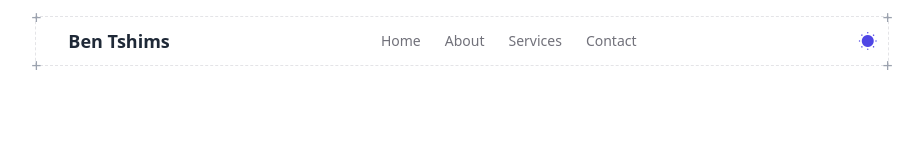
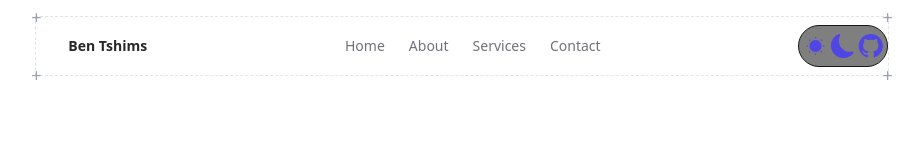
Before and after one commit to Bentshims/me-portfolio, a plain HTML site: page home.html in a window 1280 px wide. Shown: the whole page, without its empty margins (178-1101 px from the left). Drawn offline with nearby package versions, Linux system fonts and the light colour scheme.

Commit message:
ajout statique du toggle dark mode + github

```diff
--- a/home.html
+++ b/home.html
@@ -16,11 +16,11 @@
         <span class="absolute top-0 right-0 translate-x-1/2 -translate-y-1/2 text-gray-400 text-lg">+</span>
         <span class="absolute bottom-0 left-0 -translate-x-1/2 translate-y-1/2 text-gray-400 text-lg">+</span>
         <span class="absolute bottom-0 right-0 translate-x-1/2 translate-y-1/2 text-gray-400 text-lg">+</span>
-        <div class="max-w-6xl mx-auto flex items-center justify-between">
+        <div class="max-w-6xl mx-auto flex items-center justify-between py-2">
           <!-- Logo -->
           <a href="/" class="flex items-center space-x-2">
             <svg class="h-6 w-6 text-indigo-600 dark:text-indigo-400"><!-- icône --></svg>
-            <span class="font-semibold text-lg text-gray-800 dark:text-zinc-400">Ben Tshims</span>
+            <span class="font-semibold text-md text-zinc-800 dark:text-zinc-400">Ben Tshims</span>
           </a>
           <!-- Nav desktop -->
           <nav class="hidden md:flex space-x-6">
@@ -29,12 +29,15 @@
             <a href="#services" class="hover:text-emerald-500">Services</a>
             <a href="#contact" class="hover:text-fuchsia-500">Contact</a>
           </nav>
-          <div class="flex items-center space-x-4">
+          <div class="flex items-center space-x-4 bg-black/50 border border-zinc-900 rounded-full p-1">
             <button id="theme-toggle" aria-label="Toggle dark mode"
-              class="p-2 rounded hover:bg-gray-200 dark:hover:bg-gray-800">
-              <i class="bi bi-brightness-low-fill text-2xl text-indigo-600 dark:text-indigo-400"><!-- icône --></i>
+              class="rounded hover:bg-gray-200 dark:hover:bg-gray-800">
+              <i class="bi bi-brightness-low-fill text-2xl text-indigo-600 dark:text-emerald-500"></i>
+              <i class="bi bi-moon-fill text-2xl text-indigo-600 dark:text-emerald-500"></i>
+
+              <i class="bi bi bi-github text-2xl text-indigo-600 dark:text-zinc-500"></i>
             </button>
-            <button id="menu-toggle" class="md:hidden p-2 rounded hover:bg-gray-200 dark:hover:bg-gray-800">
+            <button id="menu-toggle" class="md:hidden rounded hover:bg-gray-200 dark:hover:bg-gray-800">
               <i class="bi bi-list text-2xl text-indigo-600 dark:text-indigo-400"><!-- icône --></i>
             </button>
           </div>
```
